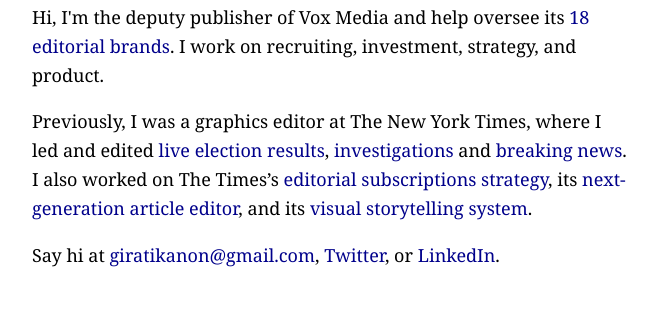
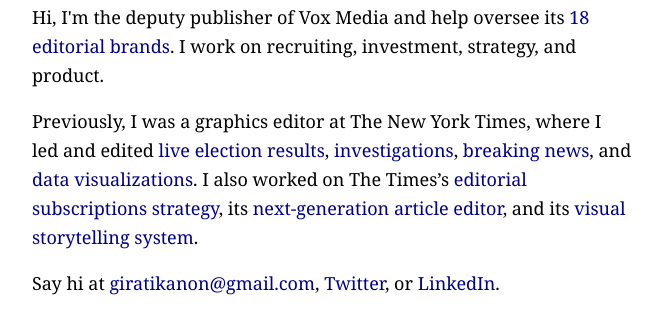
Before and after one commit to giratikanon/giratikanon.com, a plain HTML site: page index.html in a window 1280 px wide. Shown: the part 170-504 px from the top of the page, without its empty margins (308-969 px from the left). Drawn offline with Linux system fonts and the light colour scheme.

Commit message:
Data viz link

```diff
--- a/index.html
+++ b/index.html
@@ -57,7 +57,7 @@
 		<h1>Tom Giratikanon</h1>
 		<article>
 			<p>Hi, I'm the deputy publisher of Vox Media and help oversee its <a href="https://corp.voxmedia.com/">18 editorial brands</a>. I work on recruiting, investment, strategy, and product.</p>
-			<p>Previously, I was a graphics editor at The New York Times, where I led and edited <a href="https://www.nytimes.com/interactive/2020/03/03/us/elections/results-super-tuesday-primary-election.html">live election results</a>, <a href="https://www.nytimes.com/interactive/2019/08/03/world/middleeast/us-iran-sanctions-ships.html">investigations</a> and <a href="https://www.nytimes.com/interactive/2017/10/04/us/vegas-shooting-hotel-room.html">breaking news</a>. I also worked on The Times’s <a href="https://www.nytimes.com/projects/2020-report/index.html">editorial subscriptions strategy</a>, its <a href="https://open.nytimes.com/building-a-text-editor-for-a-digital-first-newsroom-f1cb8367fc21">next-generation article editor</a>, and its <a href="https://www.nytimes.com/interactive/2019/12/30/us/2019-year-in-graphics.html">visual storytelling system</a>.</p>
+			<p>Previously, I was a graphics editor at The New York Times, where I led and edited <a href="https://www.nytimes.com/interactive/2020/03/03/us/elections/results-super-tuesday-primary-election.html">live election results</a>, <a href="https://www.nytimes.com/interactive/2019/08/03/world/middleeast/us-iran-sanctions-ships.html">investigations</a>, <a href="https://www.nytimes.com/interactive/2017/10/04/us/vegas-shooting-hotel-room.html">breaking news</a>, and <a href="https://www.nytimes.com/interactive/2014/10/10/technology/league-of-legends-graphic.html">data visualizations</a>. I also worked on The Times’s <a href="https://www.nytimes.com/projects/2020-report/index.html">editorial subscriptions strategy</a>, its <a href="https://open.nytimes.com/building-a-text-editor-for-a-digital-first-newsroom-f1cb8367fc21">next-generation article editor</a>, and its <a href="https://www.nytimes.com/interactive/2019/12/30/us/2019-year-in-graphics.html">visual storytelling system</a>.</p>
 			<p>Say hi at <a href="mailto:giratikanon@gmail.com">giratikanon@gmail.com</a>, <a href="https://twitter.com/giratikanon">Twitter</a>, or <a href="https://www.linkedin.com/in/giratikanon/">LinkedIn</a>.</p>
 		</article>
 	</main>
```
